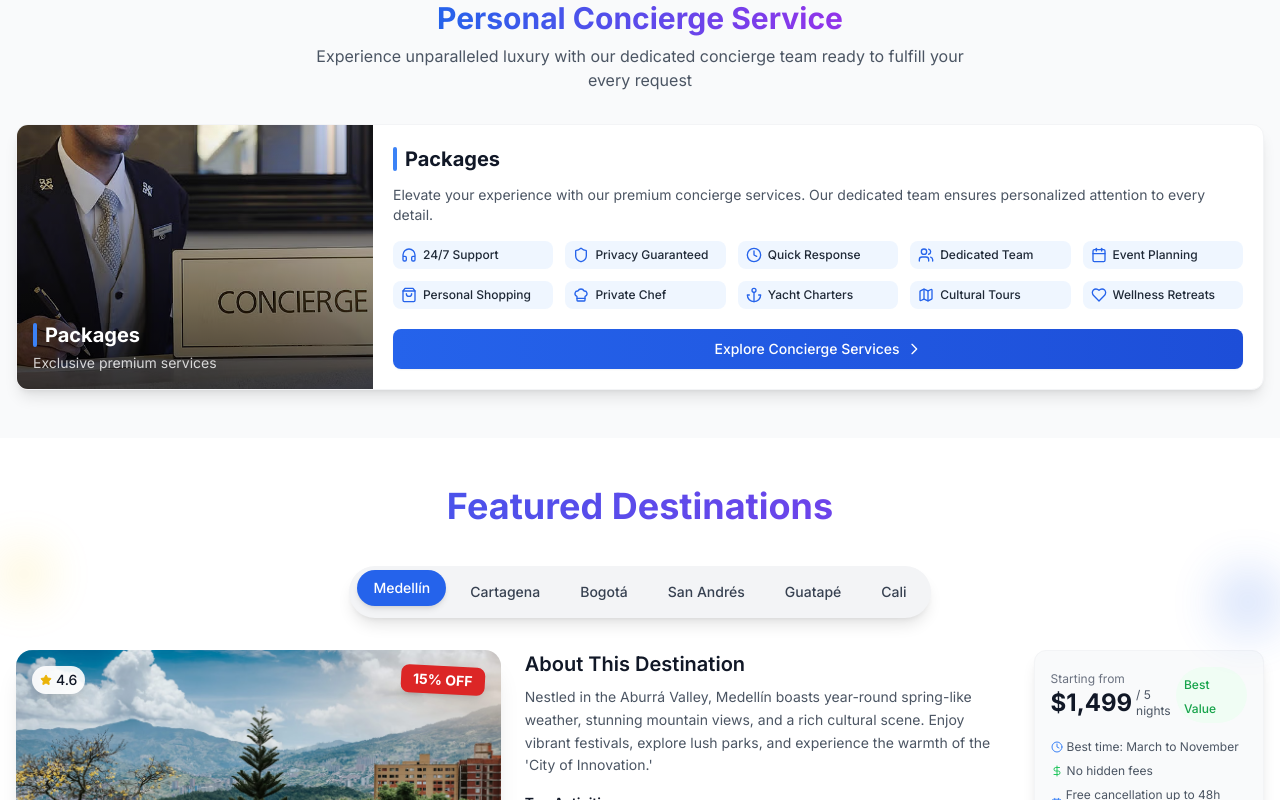
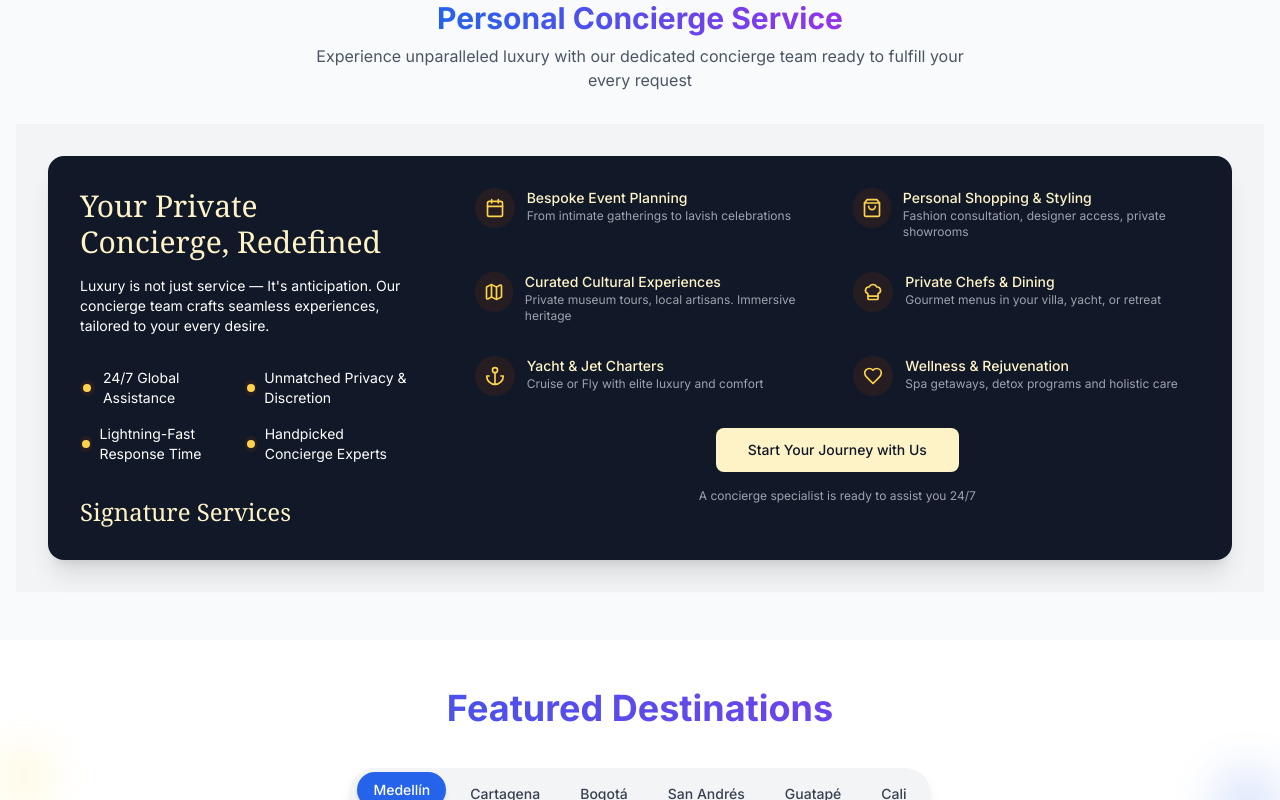
Before and after one commit to ycstudios/yolomatrix--2-, a Next.js app: page / in a window 1280 px wide. Shown: the part 1880-2680 px from the top of the page. Built offline with nearby package versions, Linux system fonts and the light colour scheme.

Commit message:
upadeted

```diff
--- a/components/ConciergeCard.tsx
+++ b/components/ConciergeCard.tsx
@@ -2,81 +2,167 @@
 
 import Image from "next/image"
 import Link from "next/link"
-import { Headphones, Shield, Clock, Users, Calendar, ShoppingBag, ChefHat, Anchor, Map, Heart } from "lucide-react"
+import { Calendar, ShoppingBag, ChefHat, Anchor, Map, Heart } from "lucide-react"
 import { useLanguage } from "@/contexts/language-context"
 
 export default function ConciergeCard() {
   const { t } = useLanguage()
 
+  // Common services data to ensure consistency between mobile and desktop
+  const services = [
+    {
+      icon: Calendar,
+      title: "Bespoke Event Planning",
+      description: "From intimate gatherings to lavish celebrations"
+    },
+    {
+      icon: ShoppingBag,
+      title: "Personal Shopping & Styling",
+      description: "Fashion consultation, designer access, private showrooms"
+    },
+    {
+      icon: Map,
+      title: "Curated Cultural Experiences",
+      description: "Private museum tours, local artisans. Immersive heritage"
+    },
+    {
+      icon: ChefHat,
+      title: "Private Chefs & Dining",
+      description: "Gourmet menus in your villa, yacht, or retreat"
+    },
+    {
+      icon: Anchor,
+      title: "Yacht & Jet Charters",
+      description: "Cruise or Fly with elite luxury and comfort"
+    },
+    {
+      icon: Heart,
+      title: "Wellness & Rejuvenation",
+      description: "Spa getaways, detox programs and holistic care"
+    }
+  ];
+
+  // Common features
+  const features = [
+    { title: "24/7 Global Assistance" },
+    { title: "Unmatched Privacy & Discretion" },
+    { title: "Lightning-Fast Response Time" },
+    { title: "Handpicked Concierge Experts" }
+  ];
+
   return (
-    <div className="bg-white dark:bg-gray-800 rounded-xl overflow-hidden shadow-lg border border-gray-100 dark:border-gray-700 hover:shadow-xl transition-shadow duration-300">
-      <div className="grid grid-cols-1 md:grid-cols-3 lg:grid-cols-7">
-        {/* Image section - full width on mobile, 1/3 on tablet, 2/7 on desktop */}
-        <div className="md:col-span-1 lg:col-span-2 h-52 md:h-full relative">
-          <Image
-            src="/images/Concierge/concierge-security-maryland_J6L0f0D.avif"
-            alt="Premium Concierge Services"
-            fill
-            className="object-cover"
-          />
-          <div className="absolute inset-0 bg-gradient-to-t from-black/70 to-transparent" />
+    <div className="w-full bg-gray-100 dark:bg-gray-950 p-2 md:p-8">
+      {/* Mobile Version Card - REDUCED SIZE */}
+      <div className="md:hidden w-full">
+        <div className="bg-gray-900 rounded-lg overflow-hidden shadow-lg text-white">
+          <div className="p-3">
+            {/* Header Section - Reduced sizes */}
+            <h2 className="text-lg font-serif text-amber-100 mb-1">Your Private Concierge, Redefined</h2>
 
-          {/* Title overlay - visible on all screens */}
-          <div className="absolute bottom-0 left-0 right-0 p-4">
-            <div className="flex items-center space-x-2">
-              <div className="w-1 h-6 bg-blue-500 rounded-full" />
-              <h3 className="text-xl font-bold text-white">{t("category.concierge")}</h3>
+            <p className="text-xs mb-2">
+              Luxury is not just service — It's anticipation. Our concierge team crafts seamless experiences, tailored to your every desire.
+            </p>
+
+            {/* Features - Tighter spacing */}
+            <div className="grid grid-cols-2 gap-y-1 gap-x-1 mb-3">
+              {features.map((feature, index) => (
+                <div key={index} className="flex items-center space-x-1">
+                  <div className="w-3 h-3 rounded-full bg-amber-900/20 flex items-center justify-center">
+                    <div className="w-1 h-1 rounded-full bg-amber-300" />
+                  </div>
+                  <span className="text-xs">{feature.title}</span>
+                </div>
+              ))}
             </div>
-            <p className="text-sm text-white/80 mt-1">Exclusive premium services</p>
+
+            {/* Signature Services Title - Smaller */}
+            <h3 className="text-sm font-serif text-amber-100 mb-2">Signature Services</h3>
+
+            {/* Services - Tighter grid with smaller text */}
+            <div className="grid grid-cols-1 gap-2 mb-3">
+              {services.map((service, index) => (
+                <div key={index} className="flex space-x-2">
+                  <div className="rounded-full p-1 bg-amber-900/20 h-6 w-6 flex items-center justify-center flex-shrink-0">
+                    <service.icon className="h-3 w-3 text-amber-300" />
+                  </div>
+                  <div>
+                    <h4 className="text-xs font-medium text-amber-100">{service.title}</h4>
+                    <p className="text-xs text-gray-400">{service.description}</p>
+                  </div>
+                </div>
+              ))}
+            </div>
+
+            {/* CTA Button - Smaller padding */}
+            <div className="mt-3 flex justify-center">
+              <Link href="/concierge" className="w-full">
+                <button className="w-full py-2 bg-amber-100 text-gray-900 rounded text-xs font-medium transition-all duration-300 hover:bg-amber-200">
+                  Start Your Journey with Us
+                </button>
+              </Link>
+            </div>
+
+            <p className="text-xs text-center mt-2 text-gray-400">
+              A concierge specialist is ready to assist you 24/7
+            </p>
           </div>
         </div>
+      </div>
 
-        {/* Content section - full width on mobile, 2/3 on tablet, 5/7 on desktop */}
-        <div className="md:col-span-2 lg:col-span-5 p-5">
-          <div className="hidden md:block mb-3">
-            <div className="flex items-center space-x-2">
-              <div className="w-1 h-6 bg-blue-500 rounded-full" />
-              <h3 className="text-xl font-bold text-gray-900 dark:text-white">{t("category.concierge")}</h3>
+      {/* Desktop Version Card - Unchanged */}
+      <div className="hidden md:block">
+        <div className="bg-gray-900 rounded-2xl overflow-hidden shadow-xl text-white">
+          <div className="grid grid-cols-12">
+            {/* Left Section */}
+            <div className="col-span-4 p-8">
+              <h2 className="text-3xl font-serif text-amber-100 mb-4">Your Private Concierge, Redefined</h2>
+
+              <p className="text-sm mb-8">
+                Luxury is not just service — It's anticipation. Our concierge team crafts seamless experiences, tailored to your every desire.
+              </p>
+
+              <div className="grid grid-cols-2 gap-y-4 mb-8">
+                {features.map((feature, index) => (
+                  <div key={index} className="flex items-center space-x-2">
+                    <div className="w-4 h-4 rounded-full bg-amber-900/20 flex items-center justify-center">
+                      <div className="w-2 h-2 rounded-full bg-amber-300" />
+                    </div>
+                    <span className="text-sm">{feature.title}</span>
+                  </div>
+                ))}
+              </div>
+
+              <h3 className="text-2xl font-serif text-amber-100">Signature Services</h3>
             </div>
-          </div>
 
-          <p className="text-sm text-gray-600 dark:text-gray-300 mb-4">
-            Elevate your experience with our premium concierge services. Our dedicated team ensures personalized attention to every detail.
-          </p>
+            {/* Right Section */}
+            <div className="col-span-8 p-8">
+              <div className="grid grid-cols-2 gap-8">
+                {services.map((service, index) => (
+                  <div key={index} className="flex space-x-3">
+                    <div className="rounded-full p-2 bg-amber-900/20 h-10 w-10 flex items-center justify-center">
+                      <service.icon className="h-5 w-5 text-amber-300" />
+                    </div>
+                    <div>
+                      <h4 className="text-sm font-medium text-amber-100">{service.title}</h4>
+                      <p className="text-xs text-gray-400">{service.description}</p>
+                    </div>
+                  </div>
+                ))}
+              </div>
 
-          {/* Features - 2 column grid with badges */}
-          <div className="grid grid-cols-2 md:grid-cols-3 lg:grid-cols-5 gap-x-3 gap-y-3 mb-5">
-            {[
-              { icon: Headphones, title: "24/7 Support" },
-              { icon: Shield, title: "Privacy Guaranteed" },
-              { icon: Clock, title: "Quick Response" },
-              { icon: Users, title: "Dedicated Team" },
-              { icon: Calendar, title: "Event Planning" },
-              { icon: ShoppingBag, title: "Personal Shopping" },
-              { icon: ChefHat, title: "Private Chef" },
-              { icon: Anchor, title: "Yacht Charters" },
-              { icon: Map, title: "Cultural Tours" },
-              { icon: Heart, title: "Wellness Retreats" }
-            ].map((feature, index) => (
-              <div key={index} className="flex items-center bg-blue-50 dark:bg-blue-900/20 rounded-lg px-2 py-1.5 hover:bg-blue-100 dark:hover:bg-blue-900/30 transition-colors">
-                <feature.icon className="h-4 w-4 text-blue-600 dark:text-blue-400 mr-1.5 flex-shrink-0" />
-                <span className="text-xs font-medium text-gray-800 dark:text-gray-200 truncate">
-                  {feature.title}
-                </span>
+              <div className="mt-8 flex justify-center">
+                <Link href="/concierge" className="inline-block">
+                  <button className="px-8 py-3 bg-amber-100 text-gray-900 rounded-lg text-sm font-medium transition-all duration-300 hover:bg-amber-200">
+                    Start Your Journey with Us
+                  </button>
+                </Link>
               </div>
-            ))}
-          </div>
 
-          {/* CTA Button with accent */}
-          <div className="flex">
-            <Link href="/concierge" className="flex-1">
-              <button className="w-full py-2.5 bg-gradient-to-r from-blue-600 to-blue-700 hover:from-blue-700 hover:to-blue-800 text-white rounded-lg text-sm font-medium transition-all duration-300 shadow-sm hover:shadow flex items-center justify-center">
-                <span>Explore Concierge Services</span>
-                <svg xmlns="http://www.w3.org/2000/svg" className="h-4 w-4 ml-1.5" fill="none" viewBox="0 0 24 24" stroke="currentColor">
-                  <path strokeLinecap="round" strokeLinejoin="round" strokeWidth={2} d="M9 5l7 7-7 7" />
-                </svg>
-              </button>
-            </Link>
+              <p className="text-xs text-center mt-4 text-gray-400">
+                A concierge specialist is ready to assist you 24/7
+              </p>
+            </div>
           </div>
         </div>
       </div>
--- a/components/hero.tsx
+++ b/components/hero.tsx
@@ -73,7 +73,7 @@ export default function Hero() {
   }
 
   return (
-    <section className="relative h-screen w-full overflow-hidden">
+    <section className="relative w-full overflow-hidden h-[90vh] sm:h-screen">
       {/* Video Background */}
       <div className={cn(
         "absolute inset-0 w-full h-full",
@@ -117,7 +117,7 @@ export default function Hero() {
             <img
               src="/images/logo.png"
               alt="Company Logo"
-              className="h-32 md:h-48 lg:h-64 w-auto transition-transform duration-300 ease-out"
+              className="h-24 sm:h-32 md:h-48 lg:h-64 w-auto transition-transform duration-300 ease-out"
               style={{
                 transform: `scale(${logoScale})`,
                 transformOrigin: 'center center'
@@ -128,7 +128,7 @@ export default function Hero() {
           {/* Button Section with Enhanced Animation - Now only appears after logo animation */}
           <div
             className={cn(
-              "flex flex-col sm:flex-row items-center justify-center gap-4 mt-8",
+              "flex flex-col sm:flex-row items-center justify-center gap-4 mt-6 sm:mt-8",
               "transition-all duration-1000",
               showButton ? "opacity-100 translate-y-0" : "opacity-0 translate-y-4",
             )}
@@ -154,11 +154,11 @@ export default function Hero() {
           size="icon"
           onClick={scrollToSearch}
           className={cn(
-            "absolute bottom-8 animate-bounce rounded-full",
+            "absolute bottom-4 sm:bottom-8 animate-bounce rounded-full",
             isLightMode ? "text-blue-800" : "text-white"
           )}
         >
-          <ChevronDown className="h-8 w-8" />
+          <ChevronDown className="h-6 w-6 sm:h-8 sm:w-8" />
           <span className="sr-only">Scroll Down</span>
         </Button>
       </div>
```
Also changed, not shown: components/UserExperienceGrid.tsx (+14 -4 lines).
